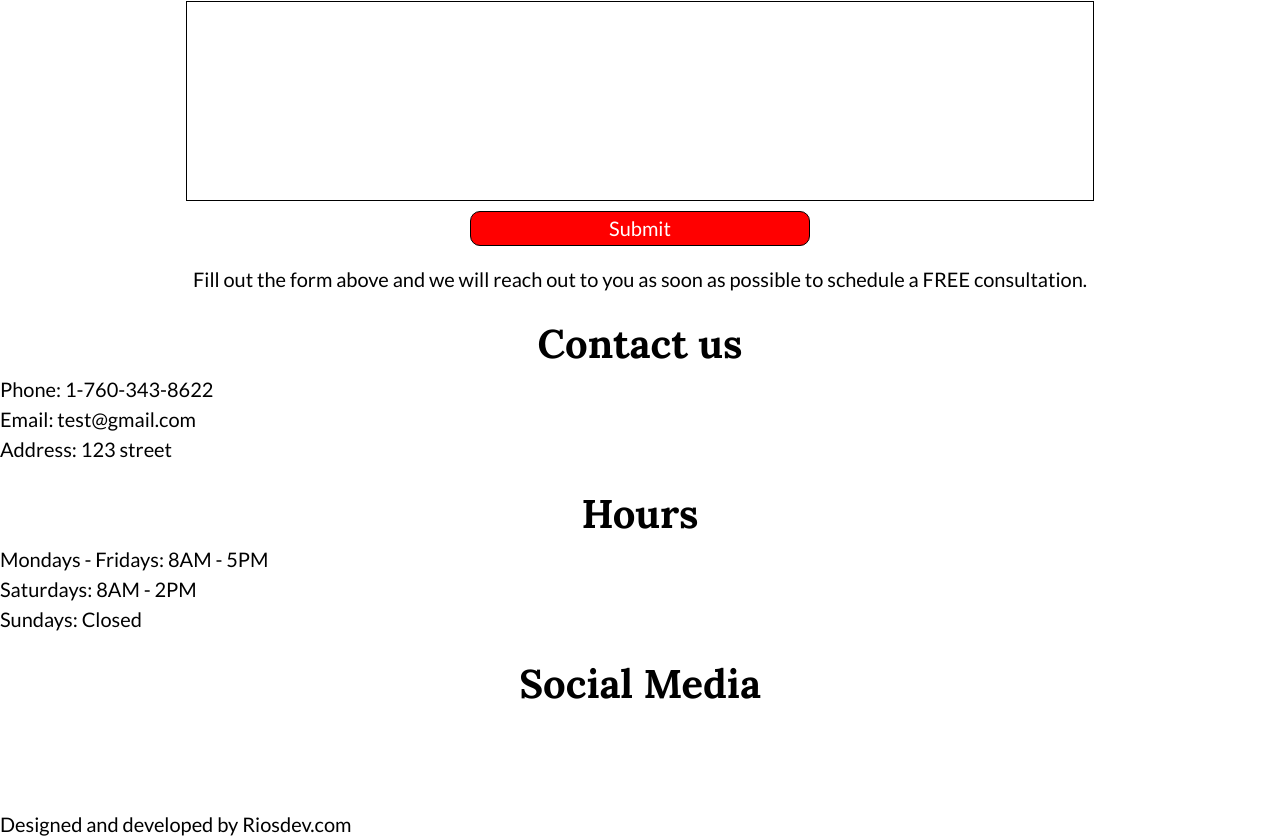
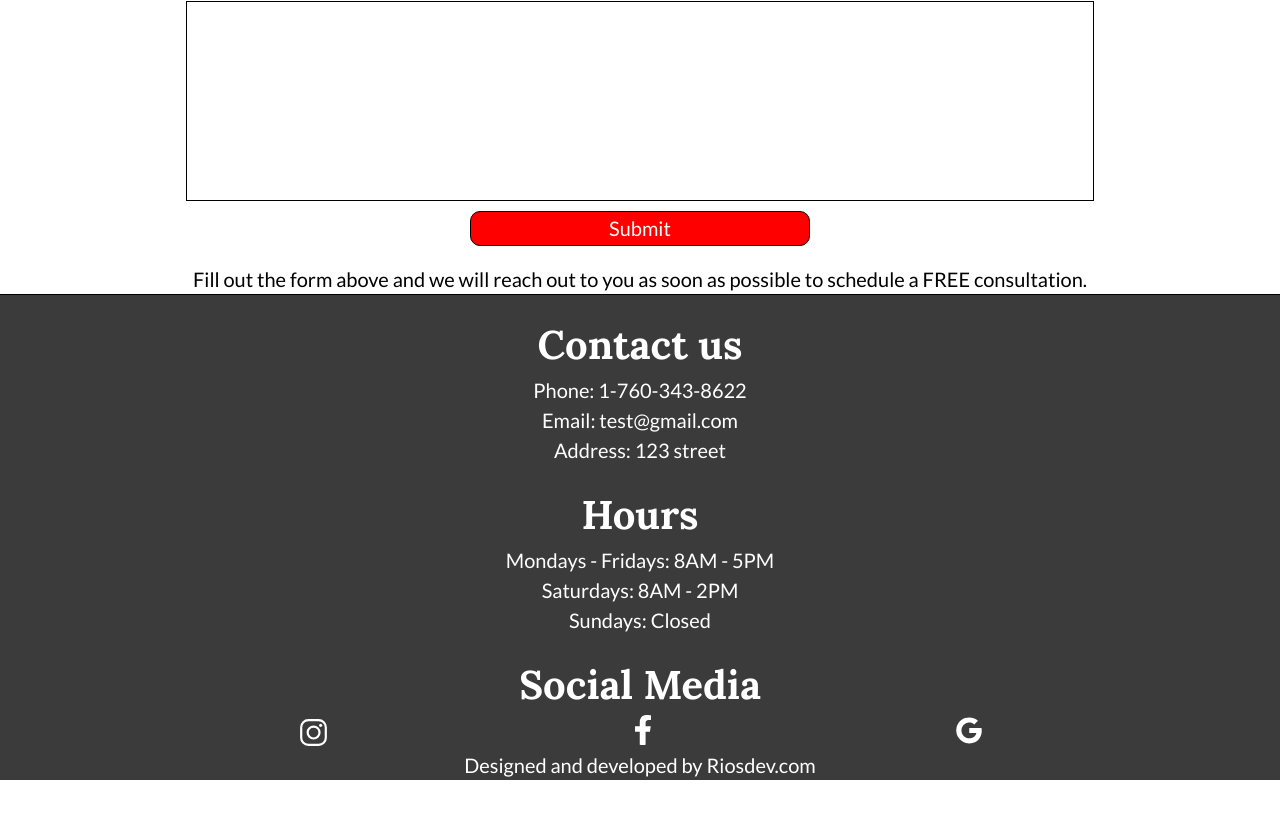
Before and after one commit to rvrios22/advanced-pest-solutions, a React (Vite) app: page / in a window 1280 px wide. Shown: the part 2883-3722 px from the top of the page. After the commit the page ends 3663 px from the top, so only its background shows below. Built offline with nearby package versions, Linux system fonts and the light colour scheme.

Commit message:
remove footer from root

```diff
--- a/src/routes/__root.tsx
+++ b/src/routes/__root.tsx
@@ -3,9 +3,9 @@ import { TanStackRouterDevtools } from "@tanstack/react-router-devtools";
 import { useEffect, useState } from "react";
 import MobileNavbar from "../components/nav/MobileNavbar";
 import Navbar from "../components/nav/Navbar";
-import Footer from "../components/Footer";
 import "../css/reset.css";
 import "../css/global.css";
+import "../css/footer.css";
 
 const RootComponent = () => {
   const [windowWidth, setWindowWidth] = useState(window.innerWidth);
@@ -26,7 +26,53 @@ const RootComponent = () => {
         <Outlet />
       </div>
       <TanStackRouterDevtools />
-      <Footer />
+      <footer>
+        <div className="footer-child">
+          <h6 className="sub-header">Contact us</h6>
+          <p className="general-text">
+            Phone: <a href="tel:+1-760-343-8622">1-760-343-8622</a>
+          </p>
+          <p className="general-text">
+            Email: <a href="mailto:">test@gmail.com</a>
+          </p>
+          <p className="general-text">
+            Address:{" "}
+            <a href="http://" target="_blank" rel="noopener noreferrer">
+              123 street
+            </a>
+          </p>
+        </div>
+        <div className="footer-child">
+          <h6 className="sub-header">Hours</h6>
+          <p className="general-text">Mondays - Fridays: 8AM - 5PM</p>
+          <p className="general-text">Saturdays: 8AM - 2PM</p>
+          <p className="general-text">Sundays: Closed</p>
+        </div>
+        <div className="footer-child">
+          <h6 className="sub-header">Social Media</h6>
+          <div className="footer-flex">
+            <a href="http://" target="_blank" rel="noopener noreferrer">
+              <img src="/instagram.svg" alt="instagram" height={35} />
+            </a>
+            <a href="http://" target="_blank" rel="noopener noreferrer">
+              <img src="/facebook.svg" alt="facebook" height={30} />
+            </a>
+            <a href="http://" target="_blank" rel="noopener noreferrer">
+              <img src="/google.svg" alt="google" height={30} />
+            </a>
+          </div>
+        </div>
+        <p className="general-text">
+          Designed and developed by{" "}
+          <a
+            href="http://riosdev.com"
+            target="_blank"
+            rel="noopener noreferrer"
+          >
+            Riosdev.com
+          </a>
+        </p>
+      </footer>
     </>
   );
 };
```
